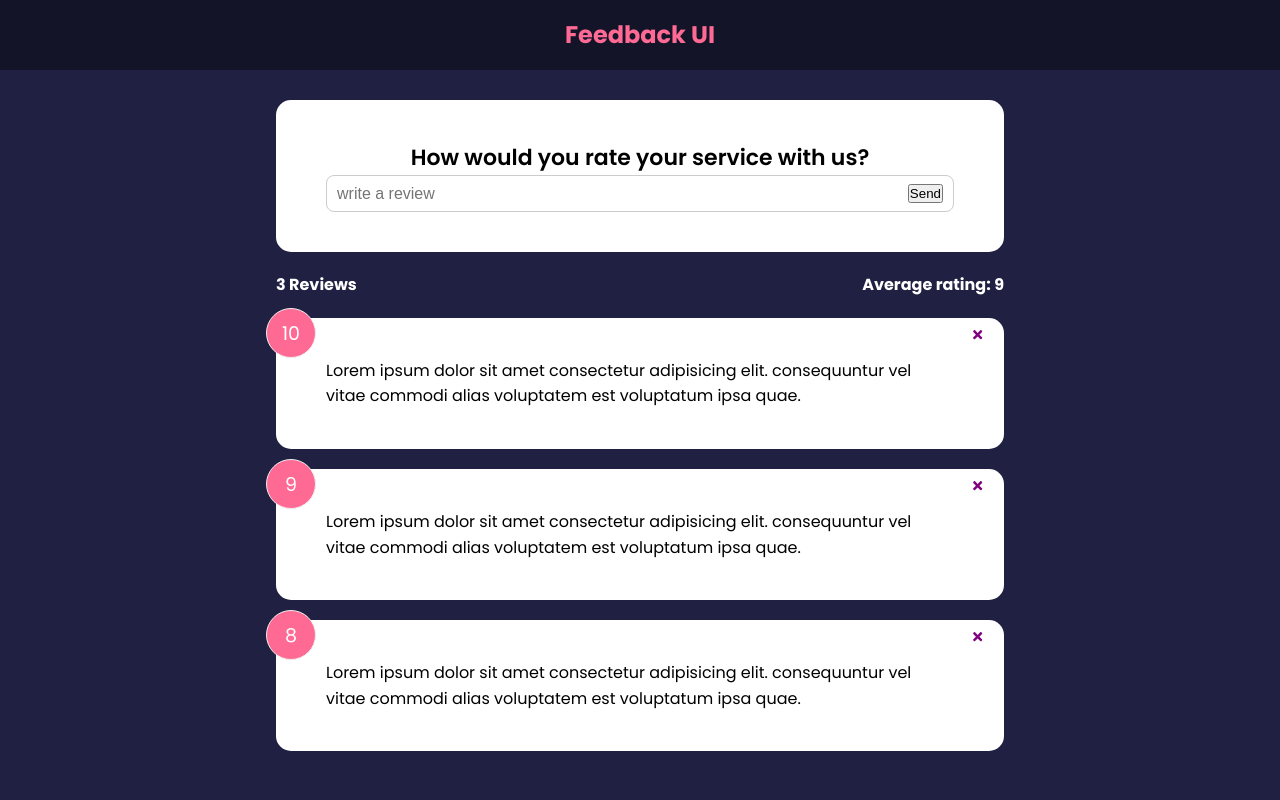
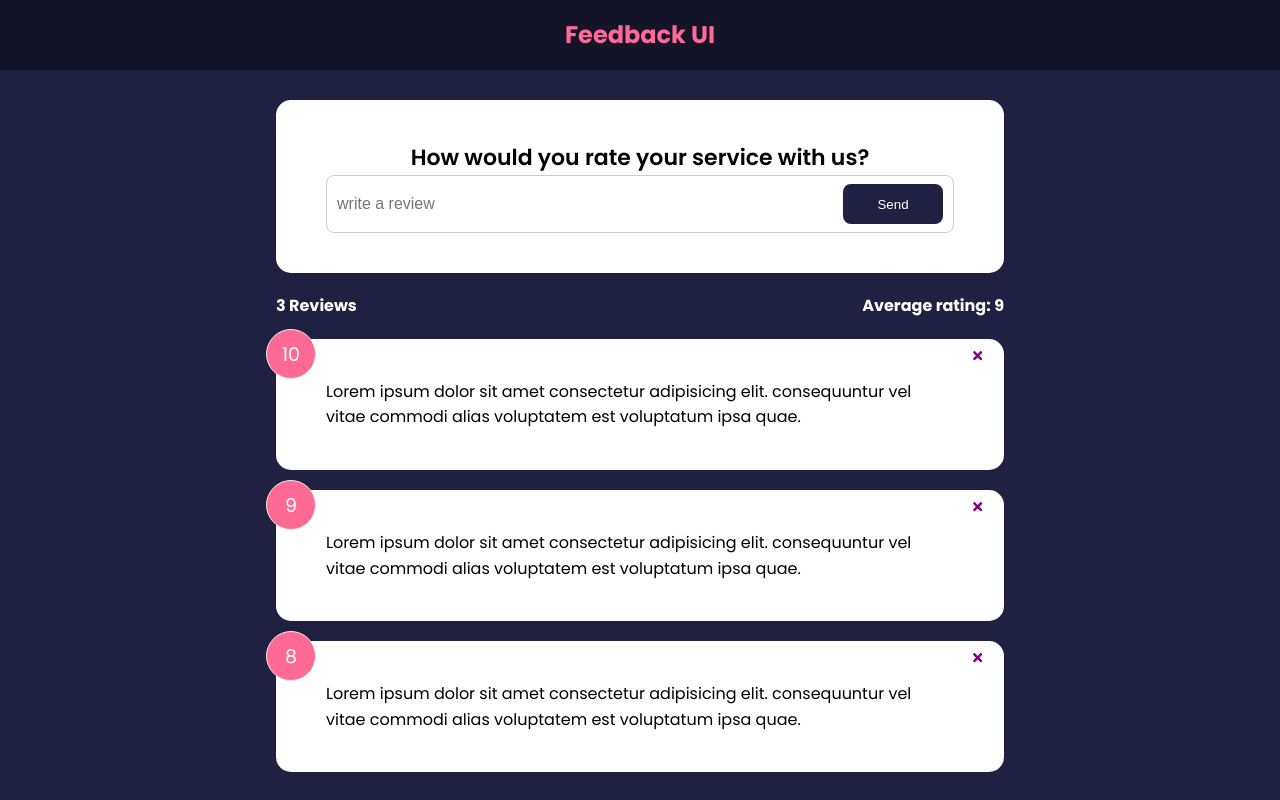
Before and after one commit to diptim01/Feedback-review-app, a React (Create React App) app: page / in a window 1280 px wide. Built offline with nearby package versions, Linux system fonts and the light colour scheme.

Commit message:
button component added

```diff
--- a/src/component/FeedbackForm.jsx
+++ b/src/component/FeedbackForm.jsx
@@ -1,6 +1,6 @@
 import Card from "./shared/Card";
 import { useState } from "react";
-
+import Button from "./shared/Button";
 function FeedbackForm() {
   const [text, setText] = useState("");
   const handleTextChange = (e) => {
@@ -19,7 +19,7 @@ function FeedbackForm() {
             type="text"
             placeholder="write a review"
           />
-          <button type="submit"> Send</button>
+          <Button type="submit"> Send</Button>
         </div>
       </form>
     </Card>
--- /dev/null
+++ b/src/component/shared/Button.jsx
@@ -0,0 +1,28 @@
+import PropTypes from 'prop-types'
+
+function Button({ children, version, type, isDisabled }) {
+  return (
+    <button
+      type={type}
+      disabled={isDisabled}
+      className={`btn btn-${version}`}
+    >
+        {children}
+    </button>
+  );
+}
+
+Button.defaultProps = {
+    version: 'primary',
+    type : 'button',
+    isDisabled : false
+}
+
+Button.protoTypes = {
+    children : PropTypes.node.isRequired,
+    version : PropTypes.string,
+    type : PropTypes.string,
+    isDisabled : PropTypes.bool,
+}
+
+export default Button;
```
